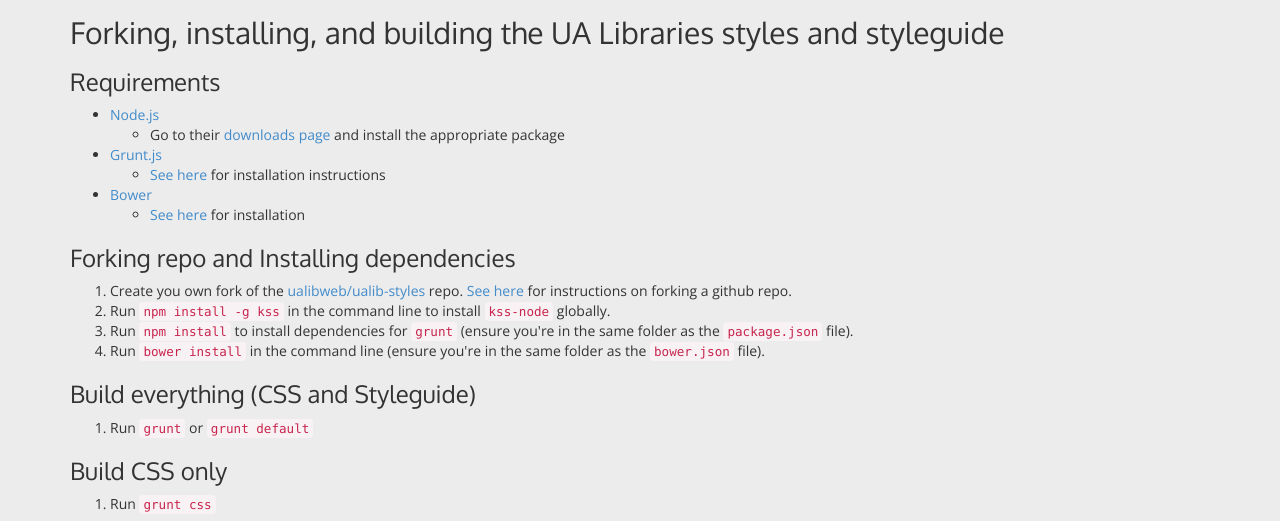
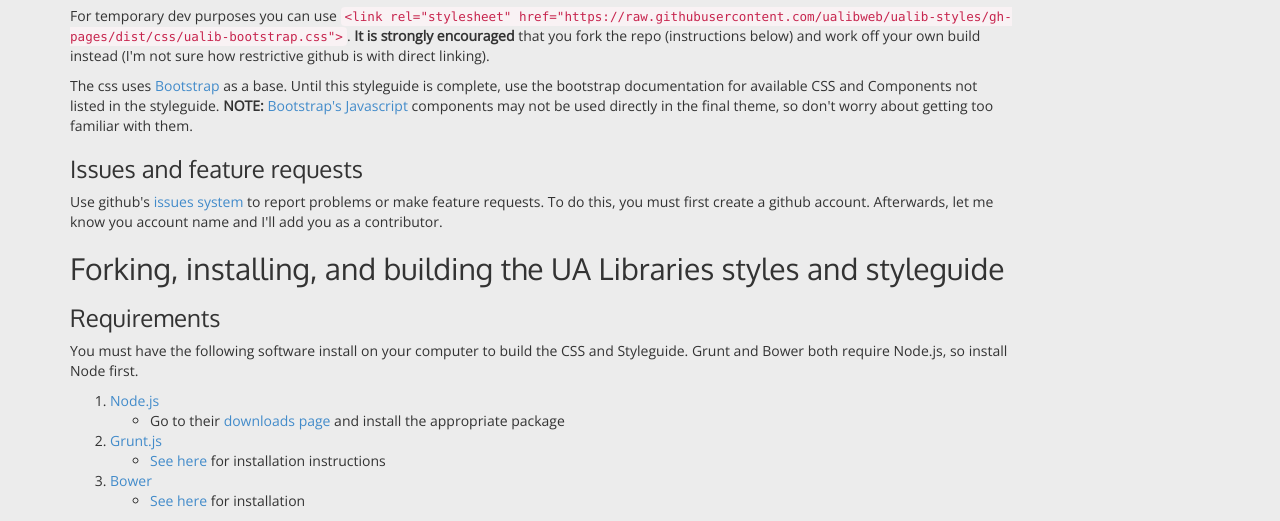
Before and after one commit to 8bitsquid/ualib-styles, a website: page styleguide/index.html in a window 1280 px wide. Shown: the part 259-780 px from the top of the page. Drawn offline with nearby package versions, Linux system fonts and the light colour scheme.

Commit message:
Update styleguide overview and instructions.

```diff
--- a/styleguide/index.html
+++ b/styleguide/index.html
@@ -58,9 +58,16 @@
 For now, this styleguide is being generating using <a href="https://github.com/kss-node/kss-node">kss-node</a>. Unforunately, kss-node doesn&#39;t offer
 all the features we will need, so it will likely be abandoned for another method when we need to development the styleguide for content creators.</p>
 <h2 id="using-the-css">Using the CSS</h2>
+<p>For temporary dev purposes you can use <code>&lt;link rel=&quot;stylesheet&quot; href=&quot;https://raw.githubusercontent.com/ualibweb/ualib-styles/gh-pages/dist/css/ualib-bootstrap.css&quot;&gt;</code>.
+<strong>It is strongly encouraged</strong> that you fork the repo (instructions below) and work off your own build instead (I&#39;m not sure how restrictive github is with direct linking).</p>
+<p>The css uses <a href="http://getbootstrap.com/">Bootstrap</a> as a base. Until this styleguide is complete, use the bootstrap documentation for
+available CSS and Components not listed in the styleguide. <strong>NOTE:</strong> <a href="http://getbootstrap.com/javascript/">Bootstrap&#39;s Javascript</a> components may not be used directly in the final theme, so don&#39;t worry about getting too familiar with them.</p>
+<h3 id="issues-and-feature-requests">Issues and feature requests</h3>
+<p>Use github&#39;s <a href="https://github.com/ualibweb/ualib-styles/issues">issues system</a> to report problems or make feature requests. To do this, you must first create a github account. Afterwards, let me know you account name and I&#39;ll add you as a contributor.</p>
 <h2 id="forking-installing-and-building-the-ua-libraries-styles-and-styleguide">Forking, installing, and building the UA Libraries styles and styleguide</h2>
 <h3 id="requirements">Requirements</h3>
-<ul>
+<p>You must have the following software install on your computer to build the CSS and Styleguide. Grunt and Bower both require Node.js, so install Node first.</p>
+<ol>
 <li><a href="http://nodejs.org/">Node.js</a><ul>
 <li>Go to their <a href="http://nodejs.org/download/">downloads page</a> and install the appropriate package</li>
 </ul>
@@ -73,10 +80,13 @@
 <li><a href="http://bower.io/#install-bower">See here</a> for installation</li>
 </ul>
 </li>
-</ul>
+</ol>
 <h3 id="forking-repo-and-installing-dependencies">Forking repo and Installing dependencies</h3>
 <ol>
-<li>Create you own fork of the <a href="https://github.com/ualibweb/ualib-styles">ualibweb/ualib-styles</a> repo. <a href="https://help.github.com/articles/fork-a-repo/">See here</a> for instructions on forking a github repo.</li>
+<li>Create you own fork of the <a href="https://github.com/ualibweb/ualib-styles">ualibweb/ualib-styles</a> repo. <a href="https://help.github.com/articles/fork-a-repo/">See here</a> for instructions on forking a github repo.<ul>
+<li>The default branch for this repo is <code>gh-pages</code>. Any <a href="https://help.github.com/articles/using-pull-requests/">pull requests</a> will be merged with this branch.</li>
+</ul>
+</li>
 <li>Run <code>npm install -g kss</code> in the command line to install <code>kss-node</code> globally.</li>
 <li>Run <code>npm install</code> to install dependencies for <code>grunt</code> (ensure you&#39;re in the same folder as the <code>package.json</code> file).</li>
 <li>Run <code>bower install</code> in the command line (ensure you&#39;re in the same folder as the <code>bower.json</code> file).</li>
```
Also changed, not shown: src/styles/styleguide.md (+12 -4 lines).
